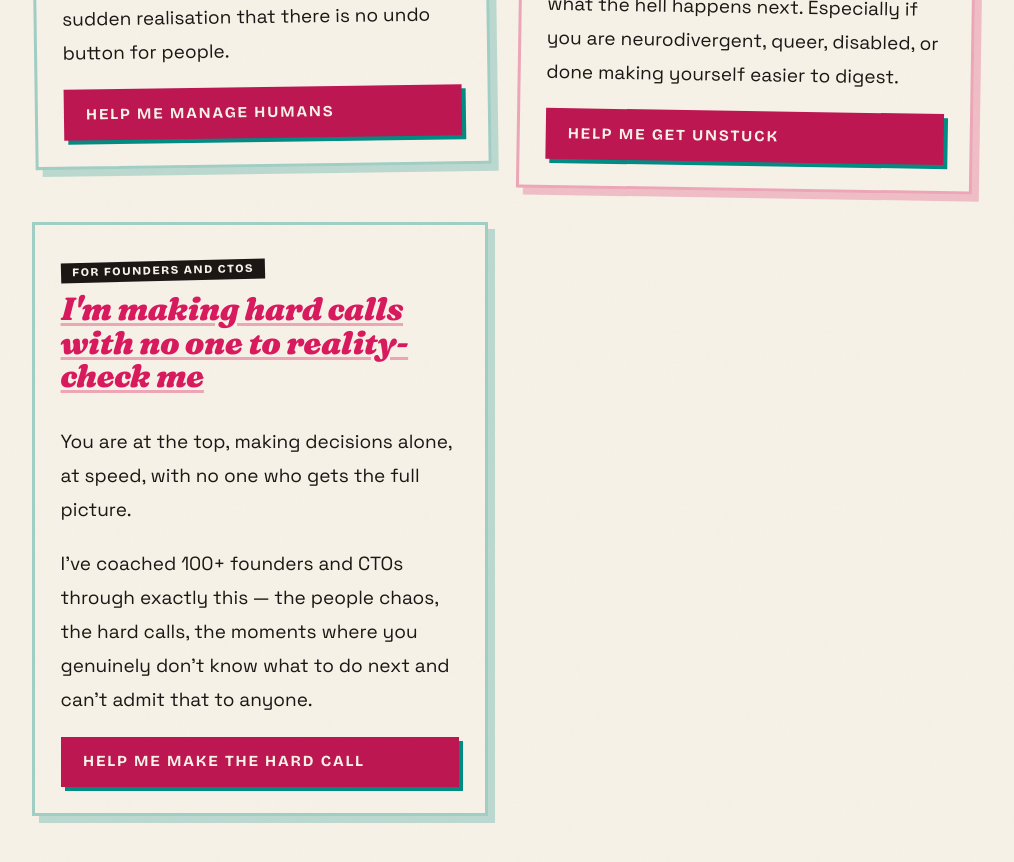
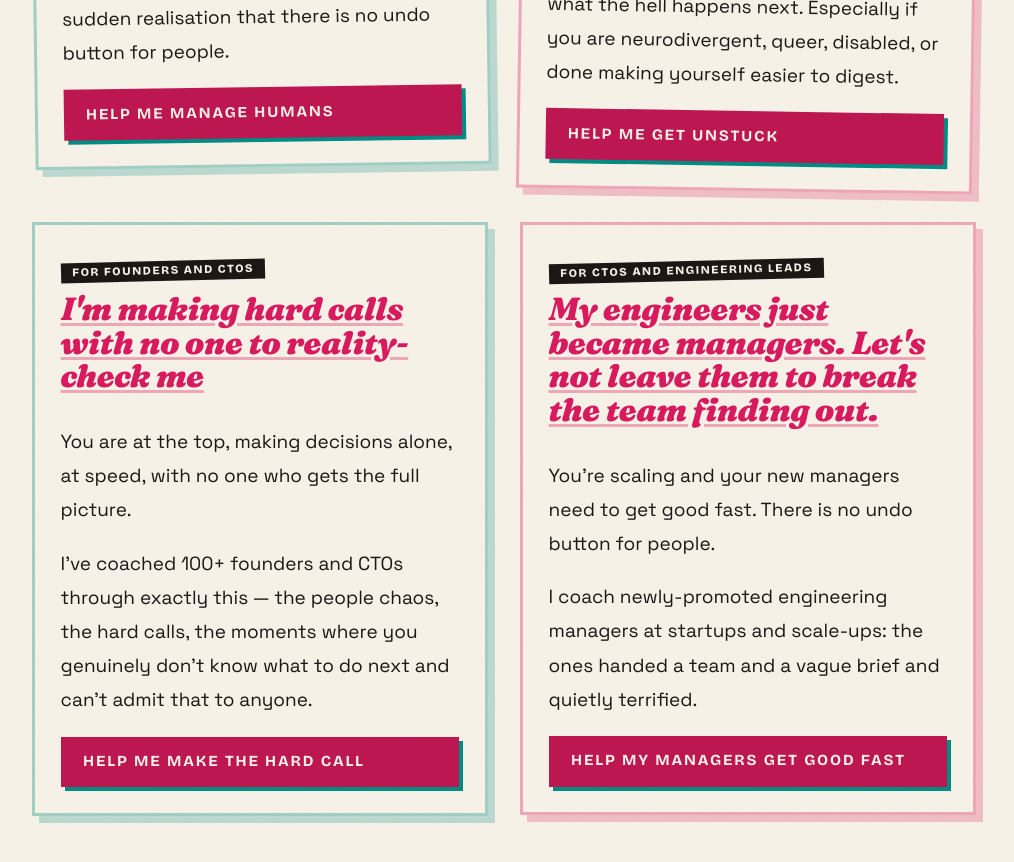
Before and after one commit to outragedpinkracoon/outragedpinkracoon.github.io, a Jekyll site: the page built from pages/coaching.md, in a window 1280 px wide and 900 px high, scrolled down 1200 px. Shown: the top 862 px of the window, without its empty margins (136-1150 px from the left). Built offline with Jekyll 4.4.1, drawn with Linux system fonts in a browser that asks for light colours; comment, search, counter and statistics services are not loaded.

Commit message:
Add team coaching panel to coaching router
Teams page was orphaned. Fourth panel added so CTOs and engineering
leads can find it directly from the coaching router.

Co-Authored-By: Claude Sonnet 4.6 <noreply@anthropic.com>

```diff
--- a/pages/coaching.md
+++ b/pages/coaching.md
@@ -37,4 +37,12 @@ description: No-bullshit 1:1 coaching for engineering managers, founders, CTOs,
     <p>I've coached 100+ founders and CTOs through exactly this — the people chaos, the hard calls, the moments where you genuinely don't know what to do next and can't admit that to anyone.</p>
     <p><a class="pricing-cta" href="/coaching/founders/">Help me make the hard call</a></p>
   </section>
+
+  <section class="audience-panel audience-panel--coaching">
+    <p class="audience-label">For CTOs and engineering leads</p>
+    <h3><a href="/coaching/teams/">My engineers just became managers. Let's not leave them to break the team finding out.</a></h3>
+    <p>You're scaling and your new managers need to get good fast. There is no undo button for people.</p>
+    <p>I coach newly-promoted engineering managers at startups and scale-ups: the ones handed a team and a vague brief and quietly terrified.</p>
+    <p><a class="pricing-cta" href="/coaching/teams/">Help my managers get good fast</a></p>
+  </section>
 </div>
```
Also changed, not shown: tasks.md (+2 -2 lines).
